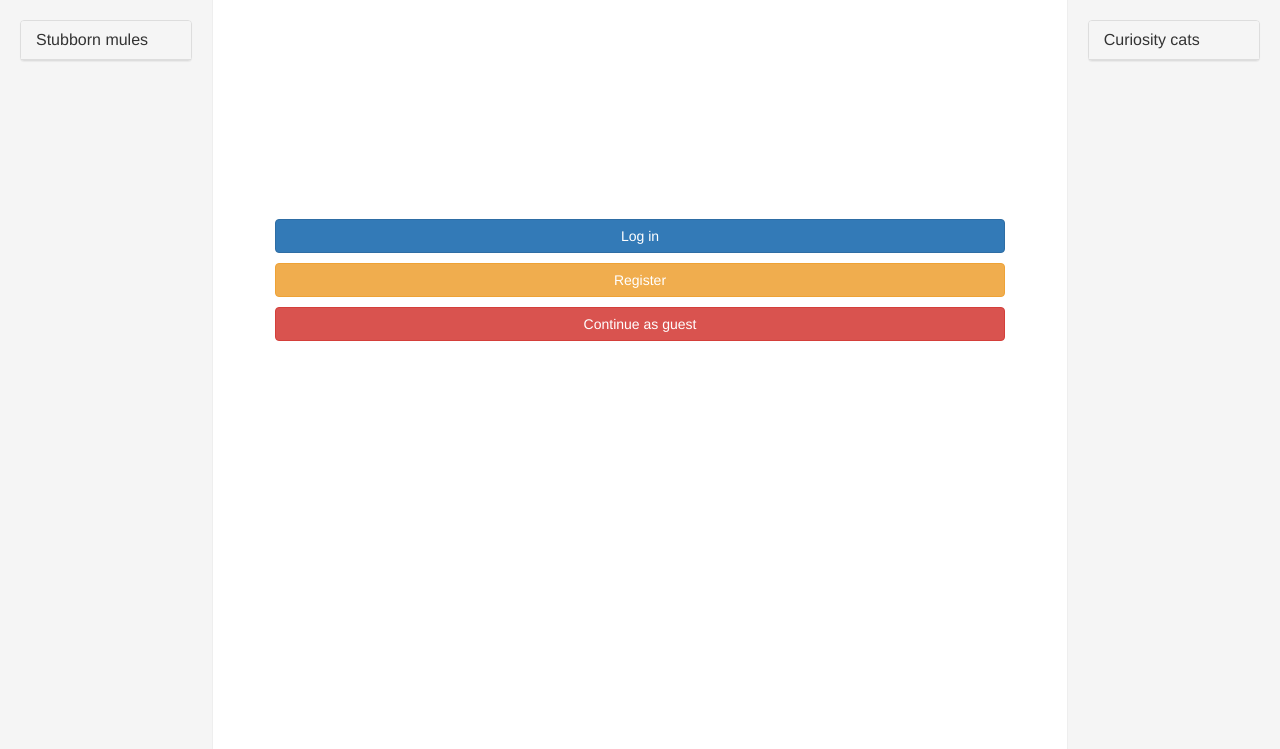
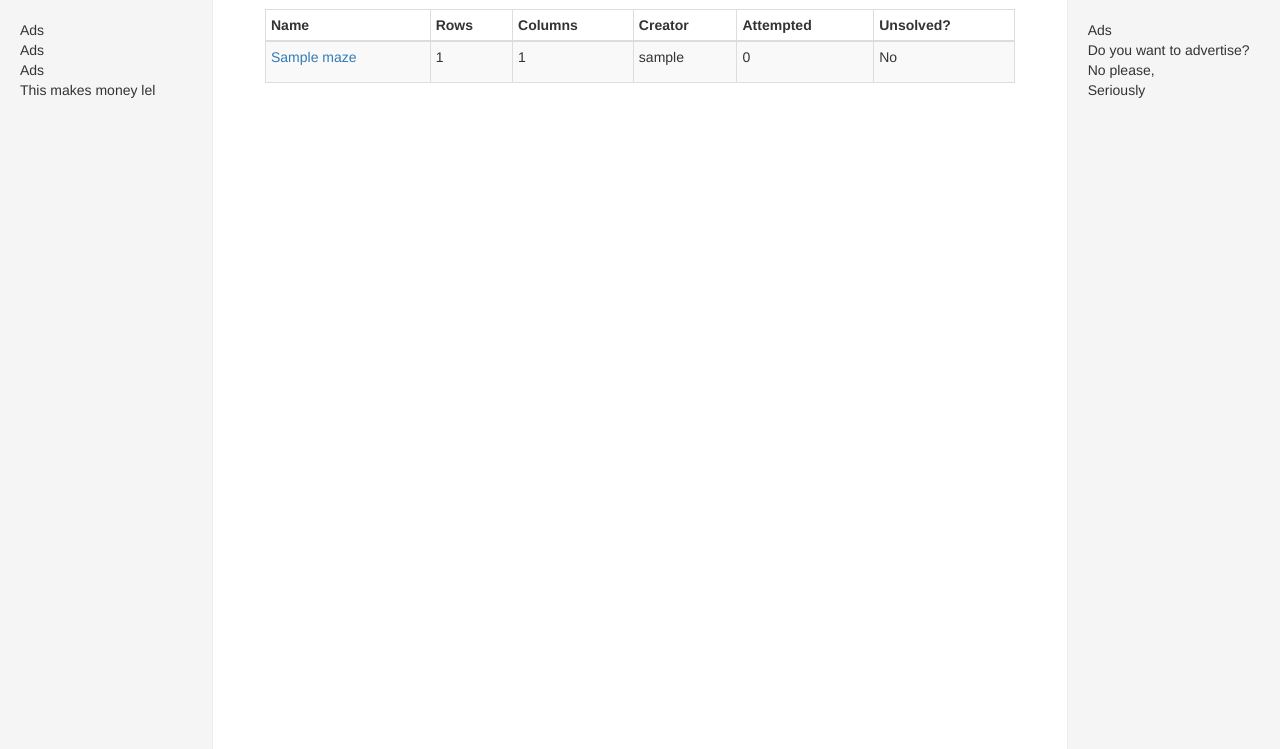
Before and after one commit to 2065983Y/amazing_app, a Django app: page /mazeapp/mazes/ in a window 1280 px wide. Shown: the part 51-800 px from the top of the page. Run offline with Django 3.2, Linux system fonts and the light colour scheme; tables that the repository leaves empty hold one stand-in row (values such as "Sample post"); some libraries are stand-ins or nearby versions.

Commit message:
Maze list added

```diff
--- a/amazingapp/models.py
+++ b/amazingapp/models.py
@@ -10,6 +10,7 @@ class Maze(models.Model):
     solved_by = models.ManyToManyField(User, related_name="Solved by")
     attempts = models.IntegerField(default = 0)
     creator = models.ForeignKey(User, related_name="Built by")
+    solved = models.BooleanField(default=False)
     __grid = None
 
 
--- a/amazingapp/views.py
+++ b/amazingapp/views.py
@@ -17,10 +17,12 @@ from django.contrib.auth import authenticate, login
 def index(request):
     total_mazes = 0
     unsolved = {}
-    all_userprofiles = UserProfile.objects.all()
+    users = UserProfile.objects.all()
     mules_list = UserProfile.objects.order_by('-mazes_created')[:5]
     cats_list = UserProfile.objects.order_by('-mazes_solved')[:5]
     context_dict = {'mules': mules_list, 'cats': cats_list}
+    context_dict['unsolved_mazes'] = Maze.objects.all().filter(solved=False).count()
+    context_dict['mazes_num'] = Maze.objects.all().count()
     response = render(request, 'amazingApp/index.html', context_dict)
     return response
 
@@ -34,7 +36,7 @@ def solvers(request):
 
 
 def mazes(request):
-    return render(request, 'amazingApp/index.html', {})
+    return render(request, 'amazingApp/view_mazes.html', {'mazes':Maze.objects.all()})
 
 
 #def mazes(request):
@@ -73,6 +75,7 @@ def create_maze(request):
             builder = UserProfile.objects.get(user=request.user)
             builder.mazes_created += 1
             builder.save()
+            #maze.solved = False
             form.save(commit=True)
             return redirect("/mazeapp/")
         else:
@@ -97,12 +100,10 @@ def pickMaze(request):
 
 def solveMaze(request, maze_name):
     context_dic = {}
+    maze = Maze.objects.get(name=maze_name)
     if request.method == "POST":
-        print request.POST
-        maze = Maze.objects.get(name=maze_name)
         #print "USER", request.user, "solved by:", maze.solved_by
         #print "somtthing", request.user in maze.solved_by
-        print Maze.objects.get(name=maze_name).solved_by.all()
 
         solver = UserProfile.objects.get(user=request.user)
         if not maze.solved_by.all():
@@ -113,10 +114,10 @@ def solveMaze(request, maze_name):
             maze.solved_by.add(request.user)
             solver.mazes_solved += 1
             solver.save()
+        maze.solved = True
         maze.save()
     else:
         try:
-            maze = Maze.objects.get(name=maze_name)
             maze.attempts += 1
             context_dic["maze_cells"] = maze.cells
             context_dic["maze_name"] = maze.name
@@ -126,6 +127,9 @@ def solveMaze(request, maze_name):
         except Maze.DoesNotExist:
             print "Maze does not exist"
             return redirect('/mazeapp/')
+
+    context_dic['maze_solved'] = maze.solved
+    context_dic['maze_attempts'] = maze.attempts - 1
 
     return render(request, 'amazingApp/solve_maze.html', context_dic)
 
--- a/templates/amazingApp/index.html
+++ b/templates/amazingApp/index.html
@@ -17,6 +17,8 @@
             <div class="panel-heading"><h3 class="panel-title">{{ mule }}</h3>
             </div>
             <div class="panel-body">
+                <p>mazes created:{{ mule.mazes_created }}</p>
+                <!--<p>mules annoyed:{{ mule.mazes_created }}</p>-->
             </div>
         </div>
         {% endfor %}
@@ -27,6 +29,7 @@
         {% if user.is_authenticated %}
             <p>Hello, {{ user.username }}</p>
         {% endif %}
+            <h2> Mazes created: {{ mazes_num }} out of these still unsolved: {{ unsolved_mazes }}</h2>
 		<div class="button_block">
 
             {% if user.is_authenticated %}
@@ -64,8 +67,8 @@
             <div class="panel-heading"><h3 class="panel-title">{{ cat }}</h3>
              </div>
             <div class="panel-body">
-            <p>mazes solved:{{ cat.mazes_solved }}</p>
-            <p>mules annoyed:{{ cat.mazes_created }}</p>
+                <p>mules annoyed:{{ cat.mazes_solved }}</p>
+                <!--<p>mules annoyed:{{ cat.mazes_created }}</p>-->
             </div>
          </div>
         {% endfor %}
--- /dev/null
+++ b/templates/amazingApp/view_mazes.html
@@ -0,0 +1,41 @@
+{% extends 'base.html' %}
+
+{% block main_block %}
+
+        {% if mazes %}
+
+            <table class="table table-striped table-bordered table-hover table-condensed" data-height="299"
+                    data-sort-name="name" data-sort-order="desc">
+                <thead>
+                    <tr>
+                        <th data-field="name" data-sortable="true">Name  </th>
+                        <th data-field="name">Rows  </th>
+                        <th data-field="name">Columns  </th>
+                        <th data-field="name" data-sortable="true">Creator  </th>
+                        <th data-field="name" data-sortable="true">Attempted  </th>
+                        <th data-field="name" data-sortable="true">Unsolved?  </th>
+                    </tr>
+                </thead>
+                <tbody>
+                {% for maze in mazes %}
+                    <tr>
+                        <td><a href="/mazeapp/solve/{{ maze.name }}">{{ maze.name }}</a></td>
+                        <td> {{ maze.rows }} </td>
+                        <td> {{ maze.cols }} </td>
+                        <td> {{ maze.creator }} </td>
+                        <td> {{ maze.attempts }} </td>
+                        <td> {% if maze.unsolved %}
+                                <p>Yes</p>
+                            {% else %}
+                                <p>No</p>
+                            {% endif %}
+                        </td>
+                    </tr>
+                {% endfor %}
+                </tbody>
+            </table>
+        {% else %}
+            <h1>Soz, no mazes to present, maybe go and create one? Or just wait for an eternity for another lost soul to join!</h1>
+        {% endif %}
+
+{% endblock %}
--- a/templates/base.html
+++ b/templates/base.html
@@ -59,7 +59,7 @@
     <div class="container">
       <div class="row">
         <div class="col-sm-3 col-md-2 sidebar">
-                {% block left_block %}<p>Here goes test on the left hand side</p>{% endblock %}
+                {% block left_block %}<p>Ads <br/>Ads <br/> Ads<br/>This makes money lel </p>{% endblock %}
         </div>
         <div class="col-sm-9 col-sm-offset-3 col-md-8 col-md-offset-2 main">
            <div>
@@ -67,7 +67,7 @@
             </div>
         </div>
 		 <div class="col-sm-3 col-md-2 right_sidebar">
-                {% block right_block %}<p>Here goes test on the right hand side</p>{% endblock %}
+                {% block right_block %}<p>Ads <br/>Do you want to advertise? <br/> No please,<br/> Seriously<br/></p>{% endblock %}
         </div>
       </div>
     </div>
```
Also changed, not shown: templates/amazingApp/pick_maze.html (+7 -3 lines), templates/amazingApp/solve_maze.html (+11 -1 lines).
